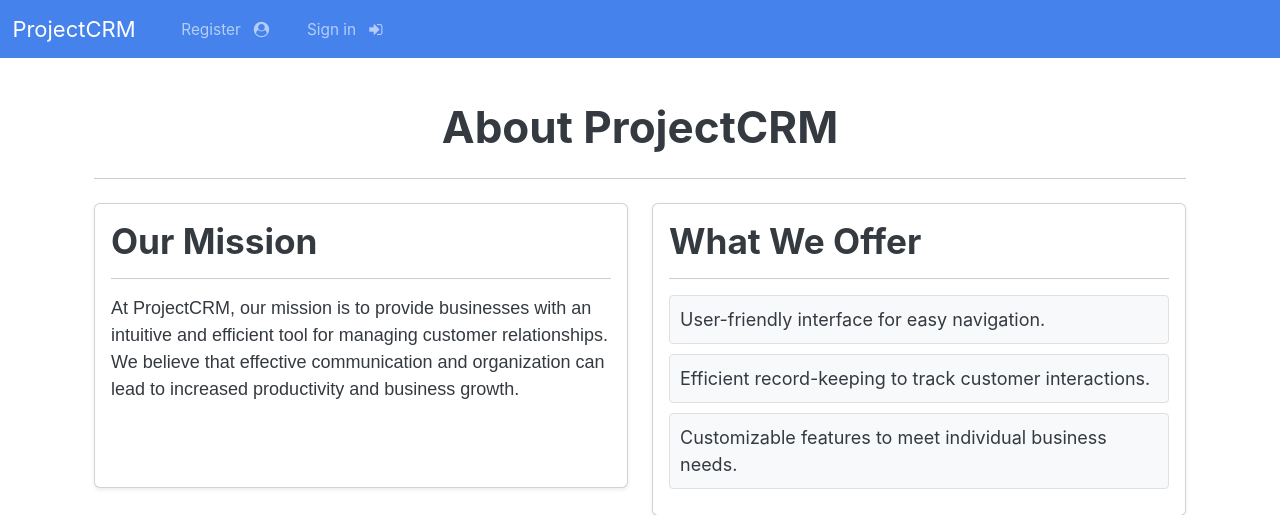
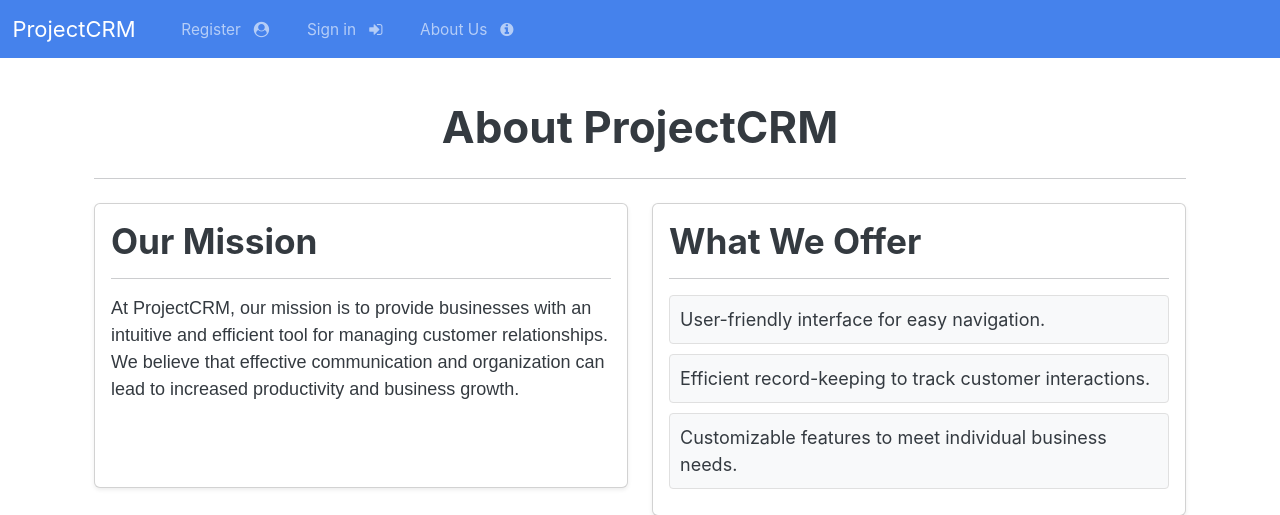
Before and after one commit to mertcaliskan34/CRM-Project, a Django app: page /about in a window 1280 px wide. Shown: the top 515 px of the page. Run offline with Django 4.2, Linux system fonts and the light colour scheme.

Commit message:
Update navbar.html

```diff
--- a/crm_project/crmapp/templates/crmapp/navbar.html
+++ b/crm_project/crmapp/templates/crmapp/navbar.html
@@ -23,25 +23,23 @@
 
       <ul class="navbar-nav mr-auto">
 
-          &nbsp;     &nbsp;     &nbsp;
+        &nbsp;  &nbsp;  &nbsp;
 
         {% if user.is_authenticated %}
 
           <li class="nav-item">
 
-              <a class="nav-link" href="{% url 'dashboard' %}">Dashboard &nbsp; <i class="fa fa-home" aria-hidden="true"></i> </a>
+            <a class="nav-link" href="{% url 'dashboard' %}"> Dashboard &nbsp; <i class="fa fa-home" aria-hidden="true"></i> </a>
 
           </li>
 
-            &nbsp;     &nbsp;     &nbsp;
+          &nbsp;  &nbsp;  &nbsp;
 
           <li class="nav-item">
 
-              <a class="nav-link" href="{% url 'user-logout' %}">Sign out &nbsp; <i class="fa fa-sign-out" aria-hidden="true"></i> </a>
+            <a class="nav-link" href="{% url 'user-logout' %}"> Sign out &nbsp; <i class="fa fa-sign-out" aria-hidden="true"></i> </a>
 
           </li>
-
-        </ul>
 
         {% else %}
 
@@ -51,16 +49,26 @@
 
           </li>
 
-        &nbsp;     &nbsp;     &nbsp;
+          &nbsp;  &nbsp;  &nbsp;
 
           <li class="nav-item">
 
-          <a class="nav-link" href="{% url 'my-login' %}">Sign in &nbsp; <i class="fa fa-sign-in" aria-hidden="true"></i> </a>
+            <a class="nav-link" href="{% url 'my-login' %}"> Sign in &nbsp; <i class="fa fa-sign-in" aria-hidden="true"></i> </a>
 
           </li>
 
         {% endif %}
 
+        &nbsp;  &nbsp;  &nbsp;
+
+        <li class="nav-item">
+
+          <a class="nav-link" href="{% url 'about' %}"> About Us &nbsp; <i class="fa fa-info-circle" aria-hidden="true"></i> </a>
+
+        </li>
+
+      </ul>
+
     </div>
 
 </nav>
```
Lines whose indentation alone changed are shown as unchanged.
